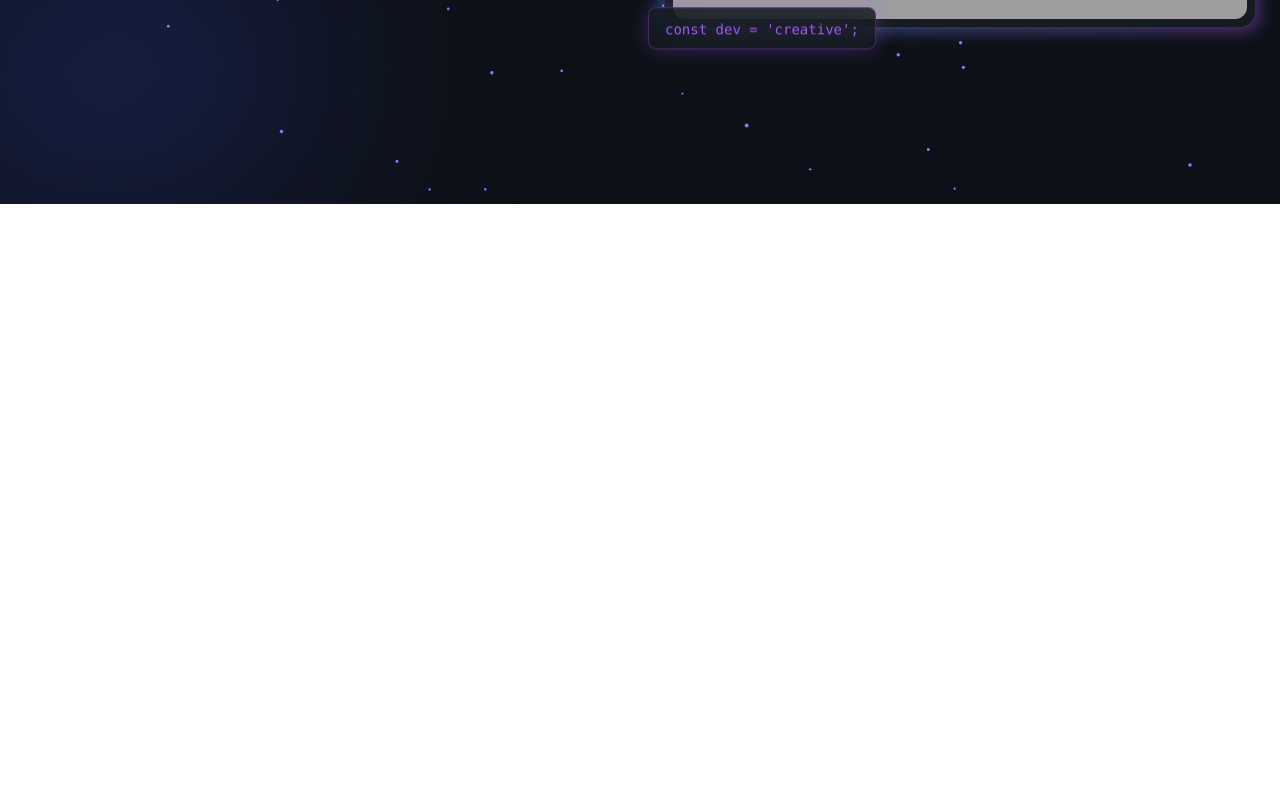
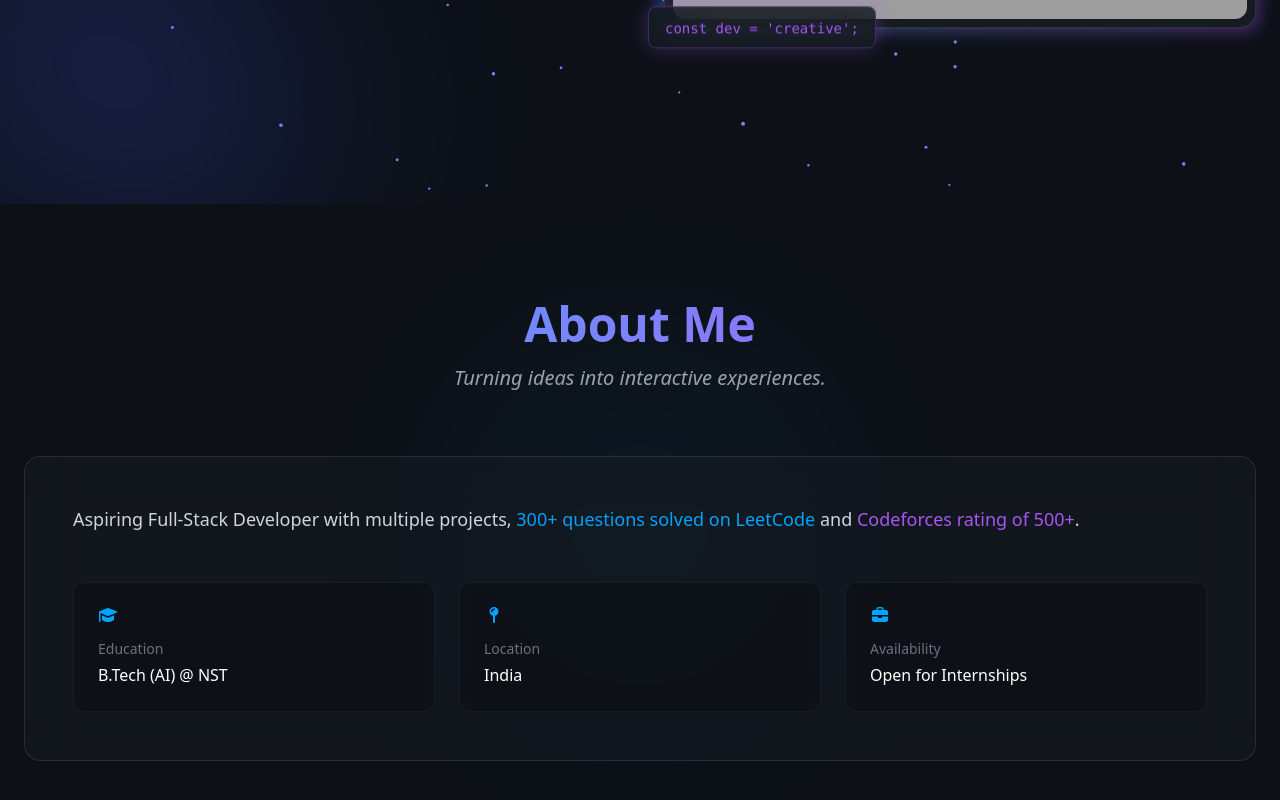
Before and after one commit to Gaurav-meena95/gaurav-portfolio-v2, a React (Vite) app in the folder gaurav-meena-95/: page / in a window 1280 px wide. Shown: the part 596-1396 px from the top of the page. Before the commit the page ends 800 px from the top, so only its background shows below. Built offline with nearby package versions, Linux system fonts and the light colour scheme; grey boxes are pictures that could not be loaded.

Commit message:
Aboutdone

```diff
--- a/gaurav-meena-95/src/App.jsx
+++ b/gaurav-meena-95/src/App.jsx
@@ -2,6 +2,7 @@ import { useState } from 'react'
 import reactLogo from './assets/react.svg'
 import viteLogo from '/vite.svg'
 import { Hero } from './components/Hero'
+import { About } from './components/About'
 
 
 function App() {
@@ -10,6 +11,7 @@ function App() {
   return (
     <div className='min-h-screen bg-[#0D1117] text-white overflow-x-hidden'>
       <Hero/>
+      <About/>
     </div>
   )
 }
--- /dev/null
+++ b/gaurav-meena-95/src/components/About.jsx
@@ -0,0 +1,90 @@
+import { motion } from 'framer-motion';
+import { FontAwesomeIcon } from '@fortawesome/react-fontawesome';
+
+import { faGraduationCap, faMapPin, faBriefcase } from '@fortawesome/free-solid-svg-icons';
+
+export function About() {
+  const quickInfo = [
+    {
+      icon: faGraduationCap,
+      label: 'Education',
+      value: 'B.Tech (AI) @ NST',
+    },
+    {
+      icon: faMapPin,
+      label: 'Location',
+      value: 'India',
+    },
+    {
+      icon: faBriefcase,
+      label: 'Availability',
+      value: 'Open for Internships',
+    },
+  ];
+
+  return (
+    <section className="py-20 px-6 relative overflow-hidden" id="about">
+      <div className="max-w-7xl mx-auto relative z-10">
+        <motion.div
+          initial={{ opacity: 0, y: 20 }}
+          whileInView={{ opacity: 1, y: 0 }}
+          viewport={{ once: true }}
+          transition={{ duration: 0.6 }}
+          className="text-center mb-16"
+        >
+          <h2 className="text-4xl md:text-5xl mb-4 bg-gradient-to-r from-[#00A3FF] to-[#A855F7] bg-clip-text text-transparent">
+            About Me
+          </h2>
+          <p className="text-xl text-gray-400 italic">
+            Turning ideas into interactive experiences.
+          </p>
+        </motion.div>
+
+        {/* Glass card */}
+        <motion.div
+          initial={{ opacity: 0, y: 30 }}
+          whileInView={{ opacity: 1, y: 0 }}
+          viewport={{ once: true }}
+          transition={{ duration: 0.6, delay: 0.2 }}
+          className="relative group"
+        >
+          {/* Glowing border */}
+          <div className="absolute -inset-0.5 bg-gradient-to-r from-[#00A3FF] to-[#A855F7] rounded-2xl opacity-0 group-hover:opacity-30 blur transition duration-500"></div>
+
+          <div className="relative bg-[#161B22]/60 backdrop-blur-xl rounded-2xl p-8 md:p-12 border border-white/10">
+            <p className="text-lg text-gray-300 mb-12 leading-relaxed">
+              Aspiring Full-Stack Developer with multiple projects,
+              <span className="text-[#00A3FF]"> 300+ questions solved on LeetCode</span> and
+              <span className="text-[#A855F7]"> Codeforces rating of 500+</span>.
+            </p>
+
+            {/* Quick info grid */}
+            <div className="grid md:grid-cols-3 gap-6">
+              {quickInfo.map((item, index) => (
+                <motion.div
+                  key={index}
+                  initial={{ opacity: 0, y: 20 }}
+                  whileInView={{ opacity: 1, y: 0 }}
+                  viewport={{ once: true }}
+                  transition={{ duration: 0.4, delay: 0.3 + index * 0.1 }}
+                  className="relative group/card"
+                >
+                  <div className="absolute -inset-0.5 bg-gradient-to-r from-[#00A3FF] to-[#A855F7] rounded-xl opacity-0 group-hover/card:opacity-20 blur transition duration-300"></div>
+
+                  <div className="relative bg-[#0D1117]/80 backdrop-blur-sm rounded-xl p-6 border border-white/5 hover:border-white/10 transition-all duration-300">
+                    <FontAwesomeIcon icon={item.icon} className="w-8 h-8 text-[#00A3FF] mb-3" />
+                    <p className="text-sm text-gray-500 mb-1">{item.label}</p>
+                    <p className="text-white">{item.value}</p>
+                  </div>
+                </motion.div>
+              ))}
+            </div>
+          </div>
+        </motion.div>
+      </div>
+
+      {/* Background glow */}
+      <div className="absolute top-1/2 left-1/2 -translate-x-1/2 -translate-y-1/2 w-96 h-96 bg-[#00A3FF] rounded-full opacity-5 blur-[100px]"></div>
+    </section>
+  );
+}
```
